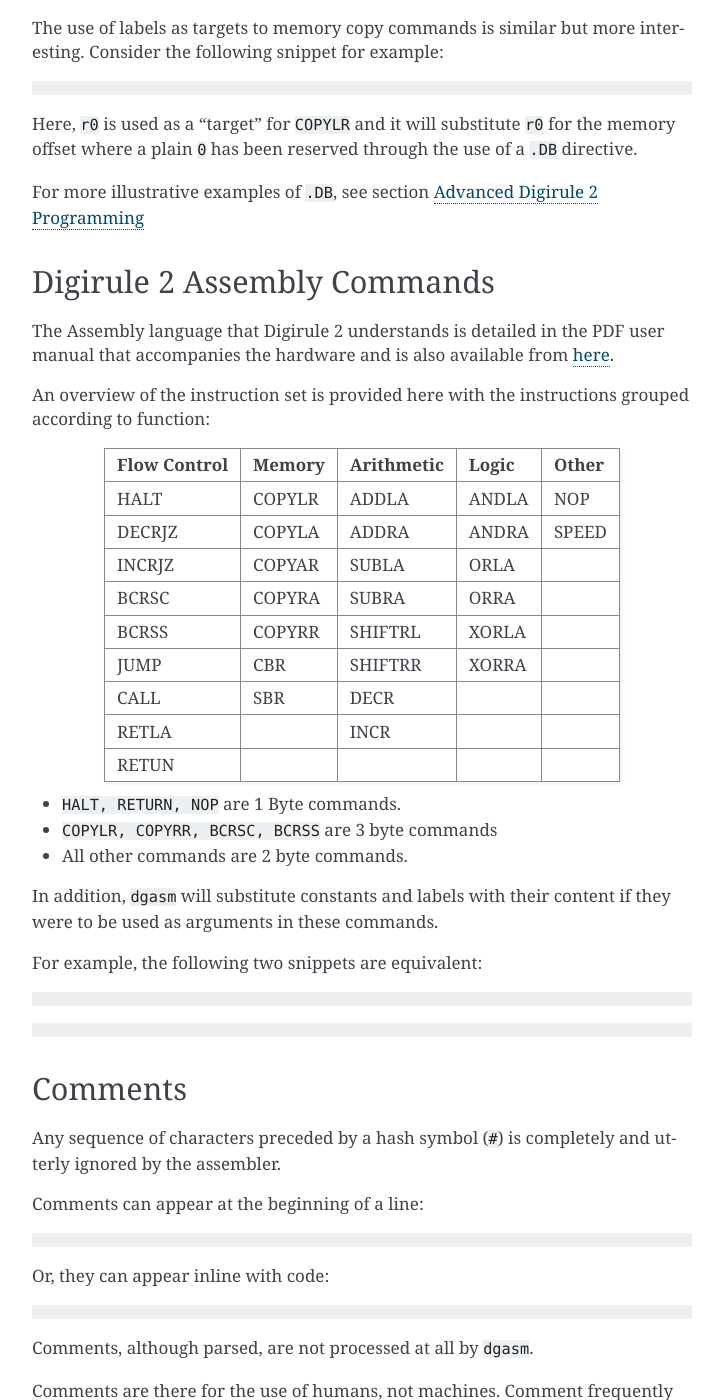
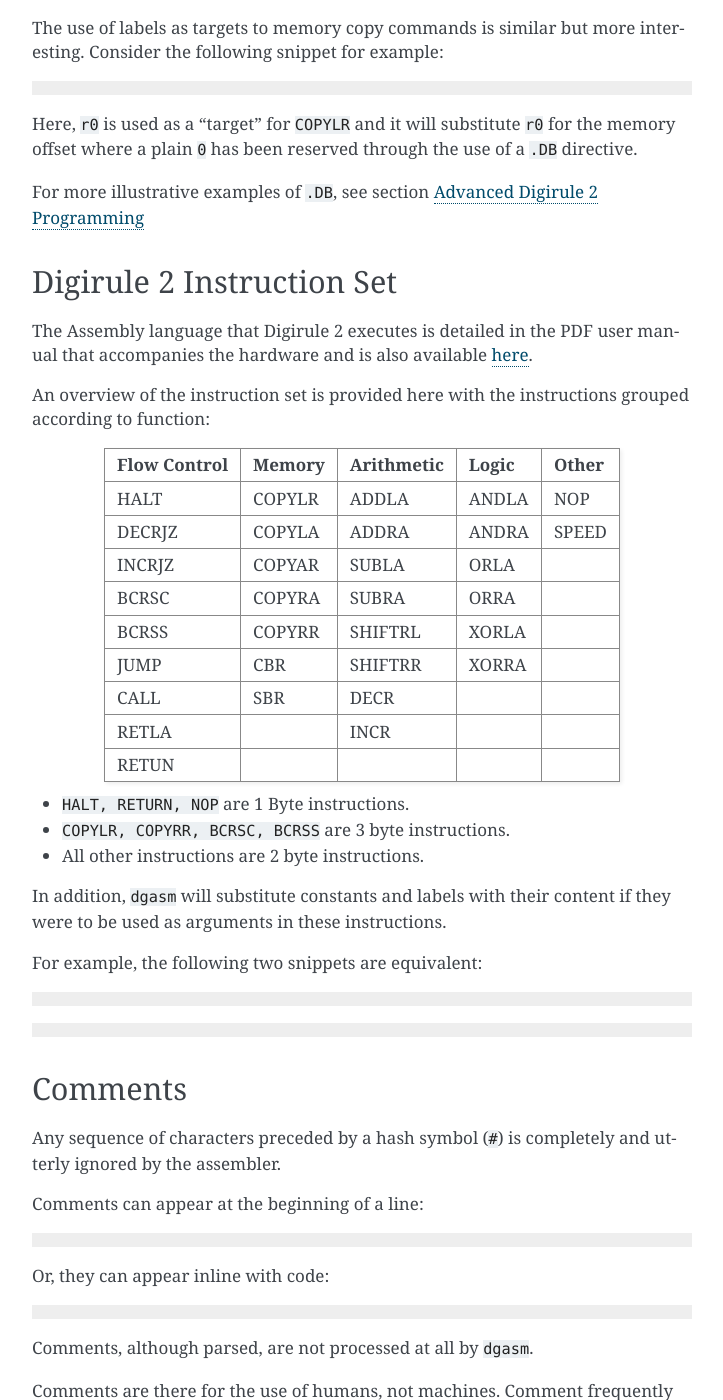
Before and after one commit to aanastasiou/dgtools, a Sphinx documentation site: the page built from doc/source/assembler_syntax.rst, in a window 1280 px wide and 1400 px high, scrolled down 1959 px. Shown: the whole window, without its empty margins (388-1111 px from the left). Built offline with Sphinx 7.4.7, drawn with Linux system fonts in a browser that asks for light colours; some of the changed text lies outside the part shown.

Commit message:
Instruction set edits

```diff
--- a/doc/source/assembler_syntax.rst
+++ b/doc/source/assembler_syntax.rst
@@ -113,11 +113,11 @@
 
 For more illustrative examples of ``.DB``, see section :ref:`advanced-topics`
 
-Digirule 2 Assembly Commands
-----------------------------
+Digirule 2 Instruction Set
+--------------------------
 
-The Assembly language that Digirule 2 understands is detailed in the PDF user manual that accompanies the hardware
-and is also available from `here <https://bradsprojects.com/wp-content/uploads/Digirule2-User-Manual.pdf>`_.
+The Assembly language that Digirule 2 executes is detailed in the PDF user manual that accompanies the hardware
+and is also available `here <https://bradsprojects.com/wp-content/uploads/Digirule2-User-Manual.pdf>`_.
 
 An overview of the instruction set is provided here with the instructions grouped according to function:
 
@@ -143,12 +143,12 @@
 | RETUN        |              |              |              |              |
 +--------------+--------------+--------------+--------------+--------------+
 
-* ``HALT, RETURN, NOP`` are 1 Byte commands.
-* ``COPYLR, COPYRR, BCRSC, BCRSS`` are 3 byte commands
-* All other commands are 2 byte commands.
+* ``HALT, RETURN, NOP`` are 1 Byte instructions.
+* ``COPYLR, COPYRR, BCRSC, BCRSS`` are 3 byte instructions.
+* All other instructions are 2 byte instructions.
 
 In addition, ``dgasm`` will substitute constants and labels with their content if they were to be used as arguments
-in these commands.
+in these instructions.
 
 For example, the following two snippets are equivalent:
 
```
